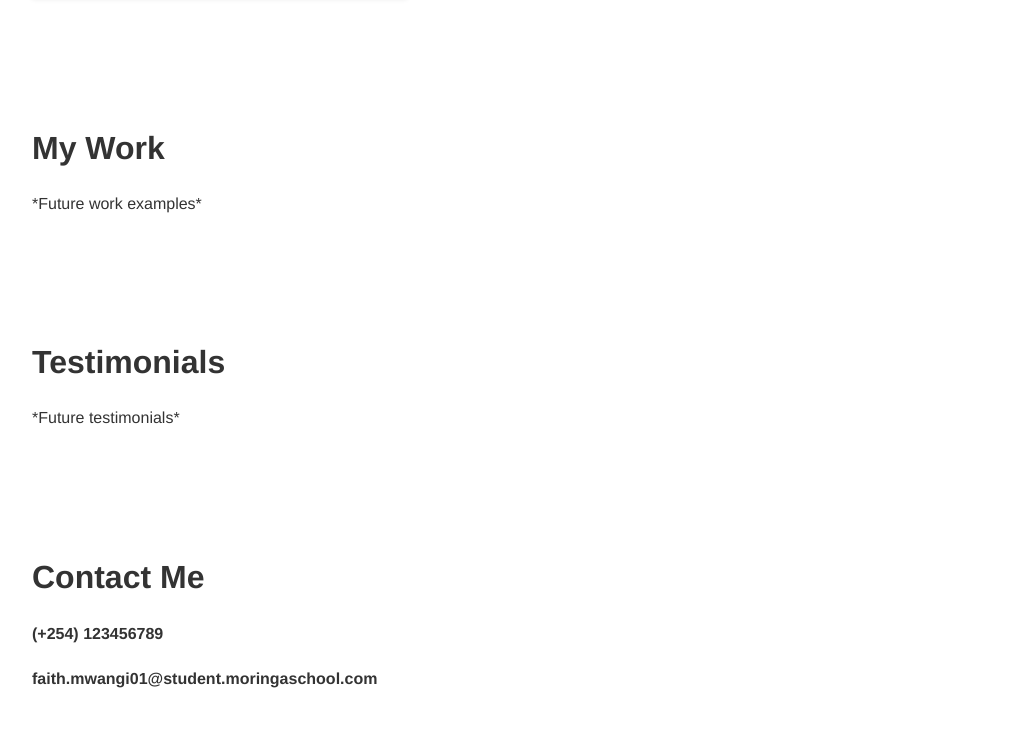
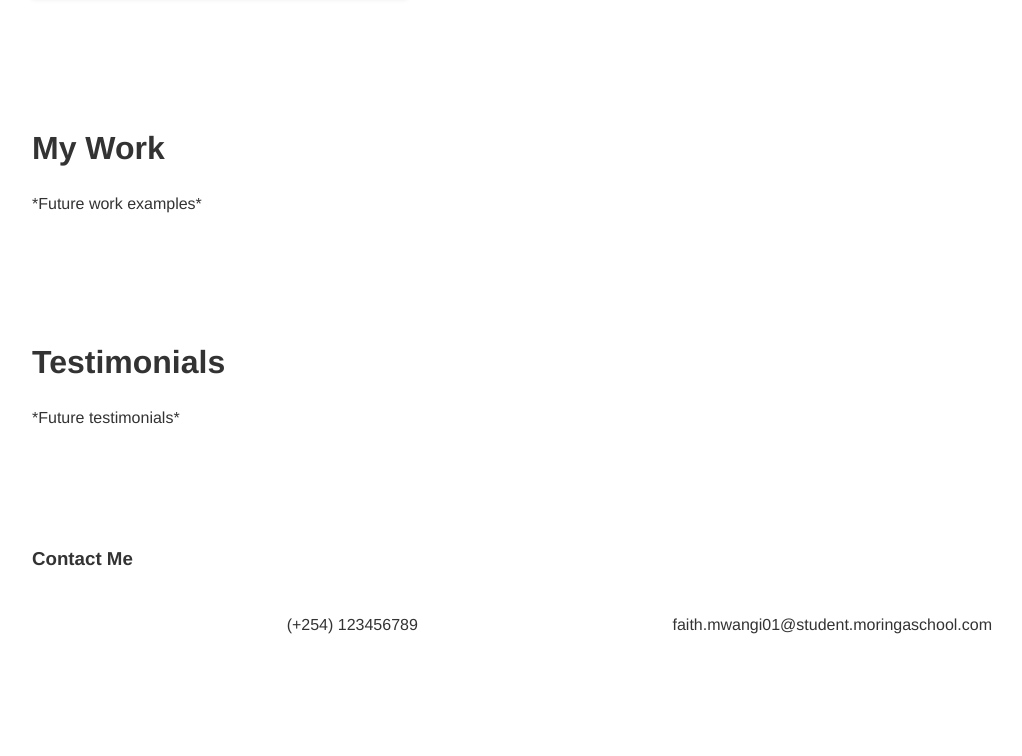
Before and after one commit to faithmwangi/Portfolio, a plain HTML site: page My-Portfolio/index.html in a window 1280 px wide. Shown: the part 1636-2392 px from the top of the page, without its empty margins (128-1150 px from the left). Drawn offline with Linux system fonts and the light colour scheme; a script that the page names is missing.

Commit message:
Style work, testimonial and contact me

```diff
--- a/My-Portfolio/index.css
+++ b/My-Portfolio/index.css
@@ -54,6 +54,9 @@ header {
     font-weight: bold;
     text-transform: uppercase;
     font-size: 14px;
+  }
+  nav a:hover{
+    background-color: #f8f8ff;
   }
   .logo {
     font-size: 24px;
@@ -139,3 +142,22 @@ header {
     font-size: 16px;
     margin-bottom: 20px;
   }
+  #work p {
+    margin-top: 20px;
+  }
+  #testimonials p {
+    margin-top: 20px;
+  }
+
+  #contact ul li {
+    display: flex;
+    align-items: center;
+    margin-bottom: 20px;
+  }
+#contact h3{
+    font-weight: light;
+}
+  #contact ul li h4 {
+    margin-left:auto;
+    font-weight: lighter;
+  }
--- a/My-Portfolio/index.html
+++ b/My-Portfolio/index.html
@@ -58,7 +58,7 @@
             <p>*Future testimonials*</p>
         </section>
         <section id="contact">
-            <h2>Contact Me</h2>
+            <h3>Contact Me</h3>
             <ul>
                 <li>
                     <link > <!--add linkd in--->
```
